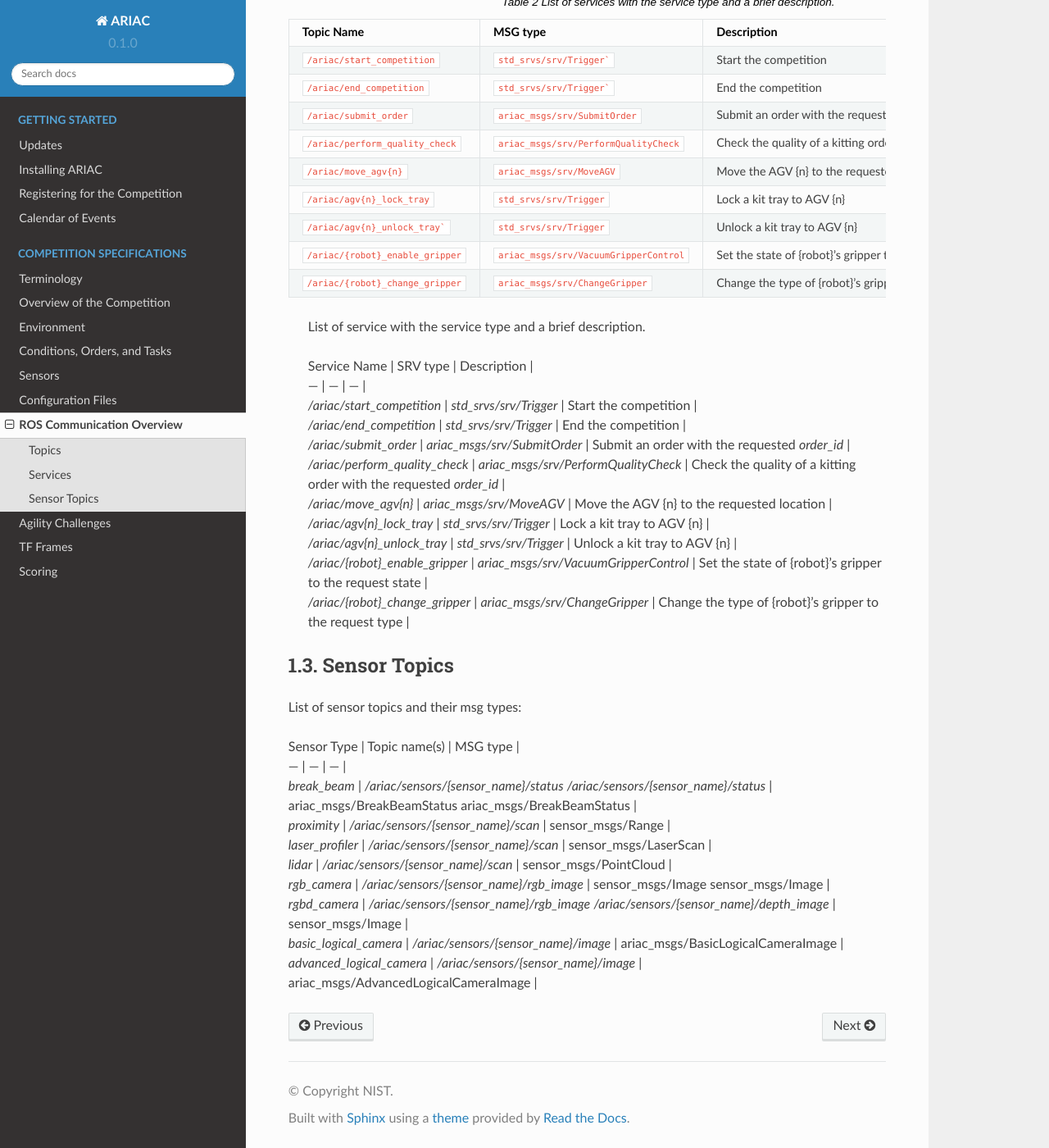
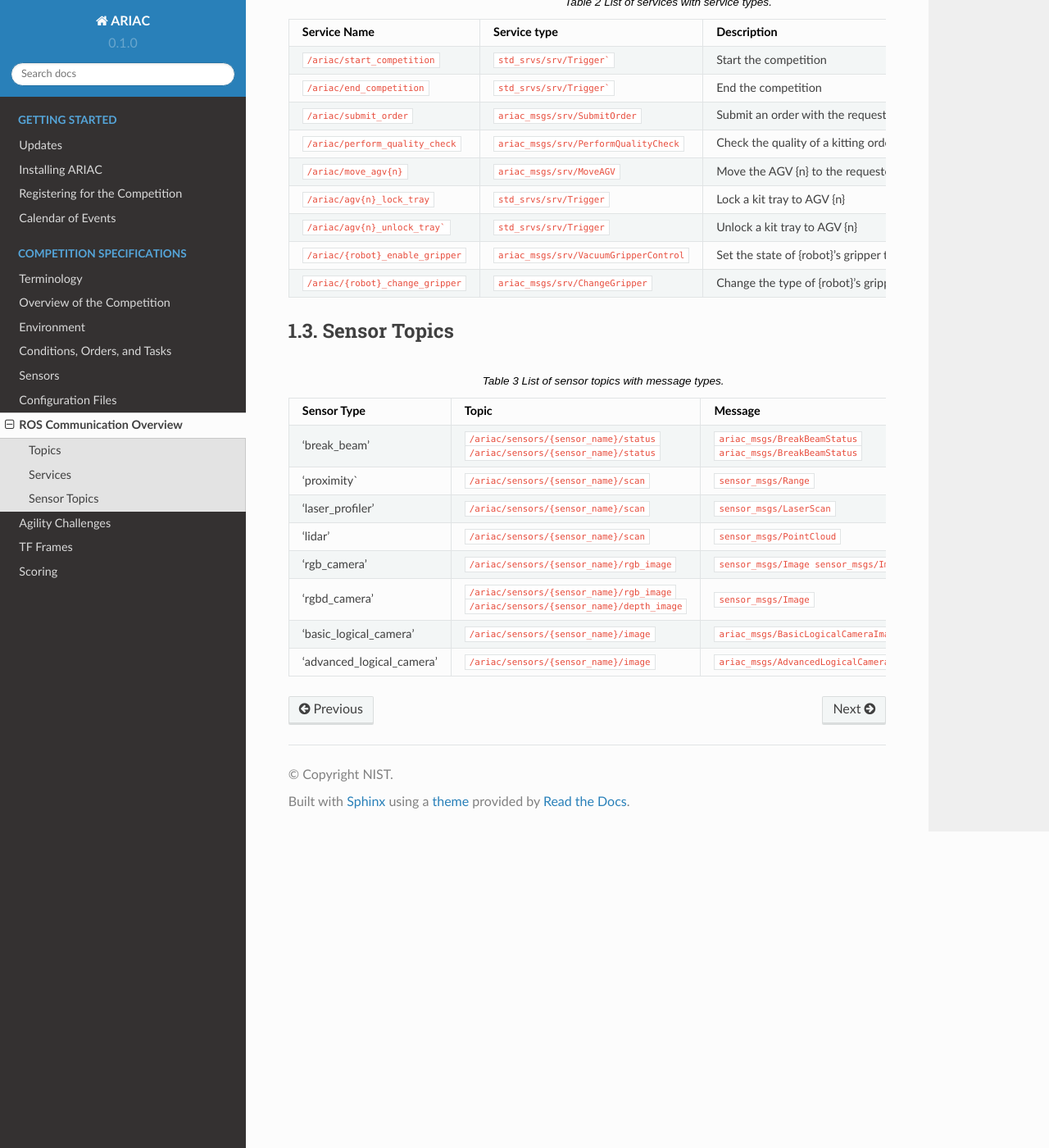
Before and after one commit to usnistgov/ARIAC, a Sphinx documentation site: the page built from docs/competition/ros_communication.rst, in a window 1280 px wide and 1400 px high, scrolled down 696 px. Shown: the whole window at 82% size. Built offline with Sphinx 7.4.7 and the Read the Docs theme 2.0.0, drawn with Linux system fonts in a browser that asks for light colours; some of the changed lines change nothing that is shown; some of the changed text lies outside the part shown.

````diff
--- a/docs/competition/ros_communication.rst
+++ b/docs/competition/ros_communication.rst
@@ -6,13 +6,13 @@
 Topics
 ------
 
-.. list-table:: List of topics with the message type and a brief description.
+.. list-table:: List of topics with message types.
    :widths: 25 25 50
    :header-rows: 1
    :name: communications-topics
 
    * - Topic Name
-     - MSG type
+     - Message type
      - Description
    * - ``/ariac/orders``
      - ``ariac_msgs/msg/Order``
@@ -61,13 +61,13 @@
 Services
 --------
 
-.. list-table:: List of services with the service type and a brief description.
+.. list-table:: List of services with service types.
    :widths: 25 25 50
    :header-rows: 1
    :name: communications-services
 
-   * - Topic Name
-     - MSG type
+   * - Service Name
+     - Service type
      - Description
    * - ``/ariac/start_competition``
      - ``std_srvs/srv/Trigger```
@@ -98,7 +98,6 @@
      - Change the type of {robot}'s gripper to the request type
 
 ..
-
     List of service with the service type and a brief description.
 
     | Service Name                    | SRV type                              | Description                                                        |
@@ -116,15 +115,49 @@
 Sensor Topics
 -------------
 
-List of sensor topics and their msg types:
+.. list-table:: List of sensor topics with message types.
+   :widths: 25 50 50
+   :header-rows: 1
+   :name: communications-sensor-topics
 
-| Sensor Type               | Topic name(s)                                                                       |	MSG type                                              |
-| ---                       | ---                                                                                 | ---                                                   |
-| `break_beam`              | `/ariac/sensors/{sensor_name}/status` `/ariac/sensors/{sensor_name}/status`         | ariac_msgs/BreakBeamStatus ariac_msgs/BreakBeamStatus |
-| `proximity`               | `/ariac/sensors/{sensor_name}/scan`                                                 |	sensor_msgs/Range                                     |
-| `laser_profiler`          | `/ariac/sensors/{sensor_name}/scan`                                                 |	sensor_msgs/LaserScan                                 |
-| `lidar`	                  | `/ariac/sensors/{sensor_name}/scan`	                                                | sensor_msgs/PointCloud                                |
-| `rgb_camera`              | `/ariac/sensors/{sensor_name}/rgb_image`                                            |	sensor_msgs/Image sensor_msgs/Image                   |
-| `rgbd_camera`             | `/ariac/sensors/{sensor_name}/rgb_image` `/ariac/sensors/{sensor_name}/depth_image` | sensor_msgs/Image                                     |
-| `basic_logical_camera`    | `/ariac/sensors/{sensor_name}/image`                                                | ariac_msgs/BasicLogicalCameraImage                    |
-| `advanced_logical_camera` | `/ariac/sensors/{sensor_name}/image`                                                | ariac_msgs/AdvancedLogicalCameraImage                 |
+   * - Sensor Type
+     - Topic
+     - Message
+   * - 'break_beam'
+     - ``/ariac/sensors/{sensor_name}/status`` ``/ariac/sensors/{sensor_name}/status``
+     - ``ariac_msgs/BreakBeamStatus`` ``ariac_msgs/BreakBeamStatus``
+   * - 'proximity`
+     - ``/ariac/sensors/{sensor_name}/scan``
+     - ``sensor_msgs/Range``
+   * - 'laser_profiler'
+     - ``/ariac/sensors/{sensor_name}/scan``
+     - ``sensor_msgs/LaserScan``
+   * - 'lidar'
+     - ``/ariac/sensors/{sensor_name}/scan``
+     - ``sensor_msgs/PointCloud``
+   * - 'rgb_camera'
+     - ``/ariac/sensors/{sensor_name}/rgb_image``
+     - ``sensor_msgs/Image sensor_msgs/Image``
+   * - 'rgbd_camera'
+     - ``/ariac/sensors/{sensor_name}/rgb_image`` ``/ariac/sensors/{sensor_name}/depth_image``
+     - ``sensor_msgs/Image``
+   * - 'basic_logical_camera'
+     - ``/ariac/sensors/{sensor_name}/image``
+     - ``ariac_msgs/BasicLogicalCameraImage``
+   * - 'advanced_logical_camera'
+     - ``/ariac/sensors/{sensor_name}/image``
+     - ``ariac_msgs/AdvancedLogicalCameraImage``
+
+..
+    List of sensor topics and their msg types:
+
+    | Sensor Type               | Topic name(s)                                                                       |	MSG type                                              |
+    | ---                       | ---                                                                                 | ---                                                   |
+    | `break_beam`              | `/ariac/sensors/{sensor_name}/status` `/ariac/sensors/{sensor_name}/status`         | ariac_msgs/BreakBeamStatus ariac_msgs/BreakBeamStatus |
+    | `proximity`               | `/ariac/sensors/{sensor_name}/scan`                                                 |	sensor_msgs/Range                                     |
+    | `laser_profiler`          | `/ariac/sensors/{sensor_name}/scan`                                                 |	sensor_msgs/LaserScan                                 |
+    | `lidar`	                  | `/ariac/sensors/{sensor_name}/scan`	                                                | sensor_msgs/PointCloud                                |
+    | `rgb_camera`              | `/ariac/sensors/{sensor_name}/rgb_image`                                            |	sensor_msgs/Image sensor_msgs/Image                   |
+    | `rgbd_camera`             | `/ariac/sensors/{sensor_name}/rgb_image` `/ariac/sensors/{sensor_name}/depth_image` | sensor_msgs/Image                                     |
+    | `basic_logical_camera`    | `/ariac/sensors/{sensor_name}/image`                                                | ariac_msgs/BasicLogicalCameraImage                    |
+    | `advanced_logical_camera` | `/ariac/sensors/{sensor_name}/image`                                                | ariac_msgs/AdvancedLogicalCameraImage                 |
````
